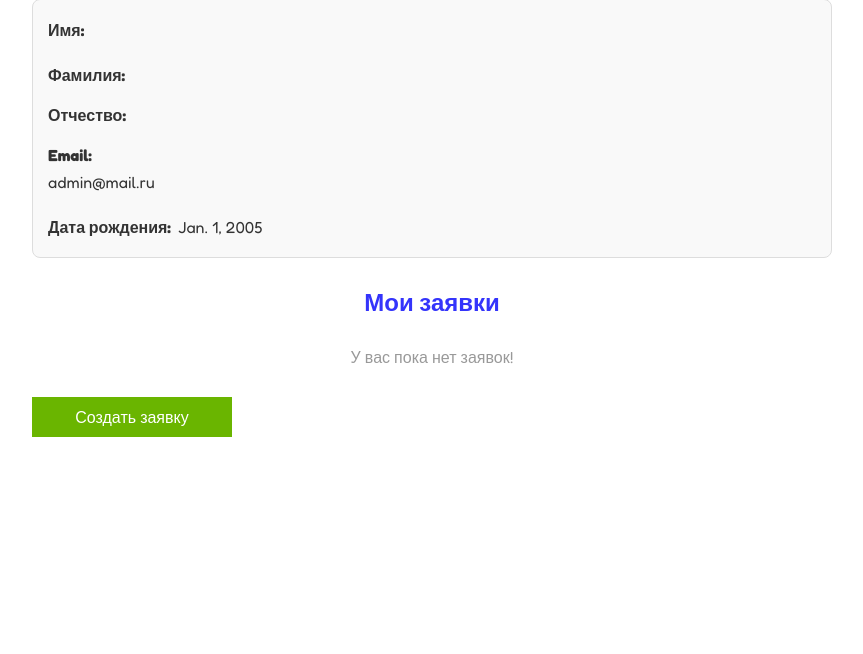
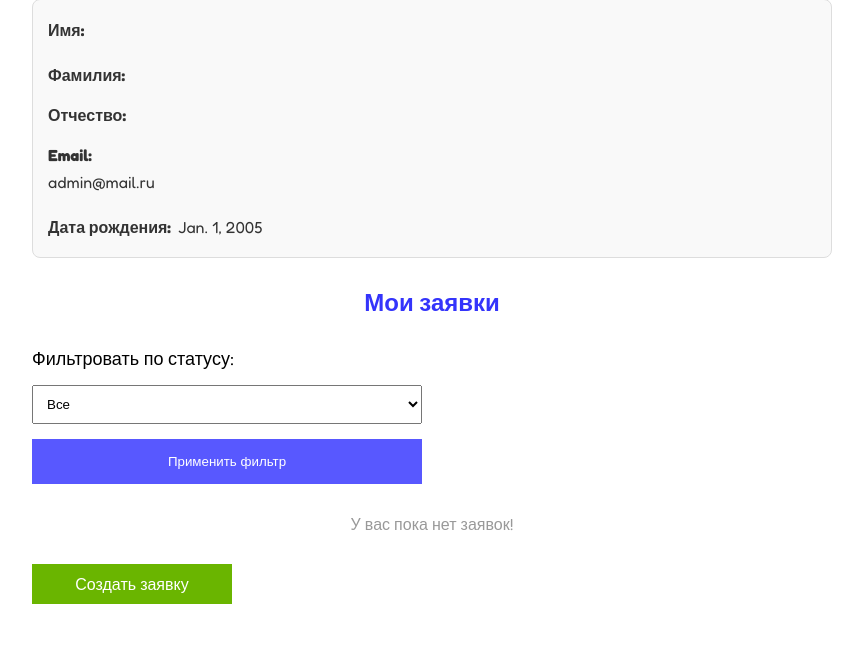
Before and after one commit to Natrix111/praktika-2, a Django app: page /applications/profile/ in a window 1280 px wide. Shown: the part 150-804 px from the top of the page, without its empty margins (208-1071 px from the left). Before the commit the page ends 587 px from the top, so only its background shows below. Run offline with Django 5.2, Linux system fonts and the light colour scheme; a user stored in the database is signed in; data comes from the database, SQL or seed files in the repository.

Commit message:
create filter

```diff
--- a/applications/static/applications/css/style.css
+++ b/applications/static/applications/css/style.css
@@ -231,7 +231,7 @@
     display: flex;
     flex-wrap: wrap;
     gap: 20px;
-    justify-content: center;
+    justify-content: space-between;
 }
 
 .profile__card {
@@ -306,6 +306,29 @@
     color: #fff;
 }
 
+.profile__filter {
+    width: calc(50% - 10px);
+    display: flex;
+    flex-direction: column;
+    gap: 15px;
+    margin-bottom: 30px;
+}
+
+.profile__label {
+    color: #000;
+    font-size: 18px;
+}
+
+.profile__select {
+    padding: 10px;
+}
+
+.profile_btn {
+    max-width: none;
+    border: none;
+    cursor: pointer;
+}
+
 .delete {
     width: 100%;
     display: flex;
--- a/applications/templates/profile.html
+++ b/applications/templates/profile.html
@@ -13,6 +13,17 @@
     </div>
 
     <h2 class="profile__title">Мои заявки</h2>
+
+    <form method="get" class="profile__filter">
+        <label for="status" class="profile__label">Фильтровать по статусу:</label>
+        <select name="status" id="status" class="profile__select">
+            <option value="" {% if status_filter == '' %}selected{% endif %}>Все</option>
+            <option value="new" {% if status_filter == 'new' %}selected{% endif %}>Новая</option>
+            <option value="in_progress" {% if status_filter == 'in_progress' %}selected{% endif %}>Принято в работу</option>
+            <option value="completed" {% if status_filter == 'completed' %}selected{% endif %}>Выполнено</option>
+        </select>
+        <button type="submit" class="profile_btn button">Применить фильтр</button>
+    </form>
 
     {% if user_applications %}
         <div class="profile__applications">
--- a/applications/views.py
+++ b/applications/views.py
@@ -42,7 +42,20 @@
     context_object_name = 'user_applications'
 
     def get_queryset(self):
-        return Application.objects.filter(user=self.request.user).order_by('-created_at')
+        user = self.request.user
+        status_filter = self.request.GET.get('status')
+        queryset = Application.objects.filter(user=user).order_by('-created_at')
+
+        if status_filter in ['new', 'in_progress', 'completed']:
+            queryset = queryset.filter(status=status_filter)
+
+        return queryset
+
+    def get_context_data(self, **kwargs):
+
+        context = super().get_context_data(**kwargs)
+        context['status_filter'] = self.request.GET.get('status', '')
+        return context
 
 class ApplicationDelete(generic.DeleteView):
     model = Application
```
